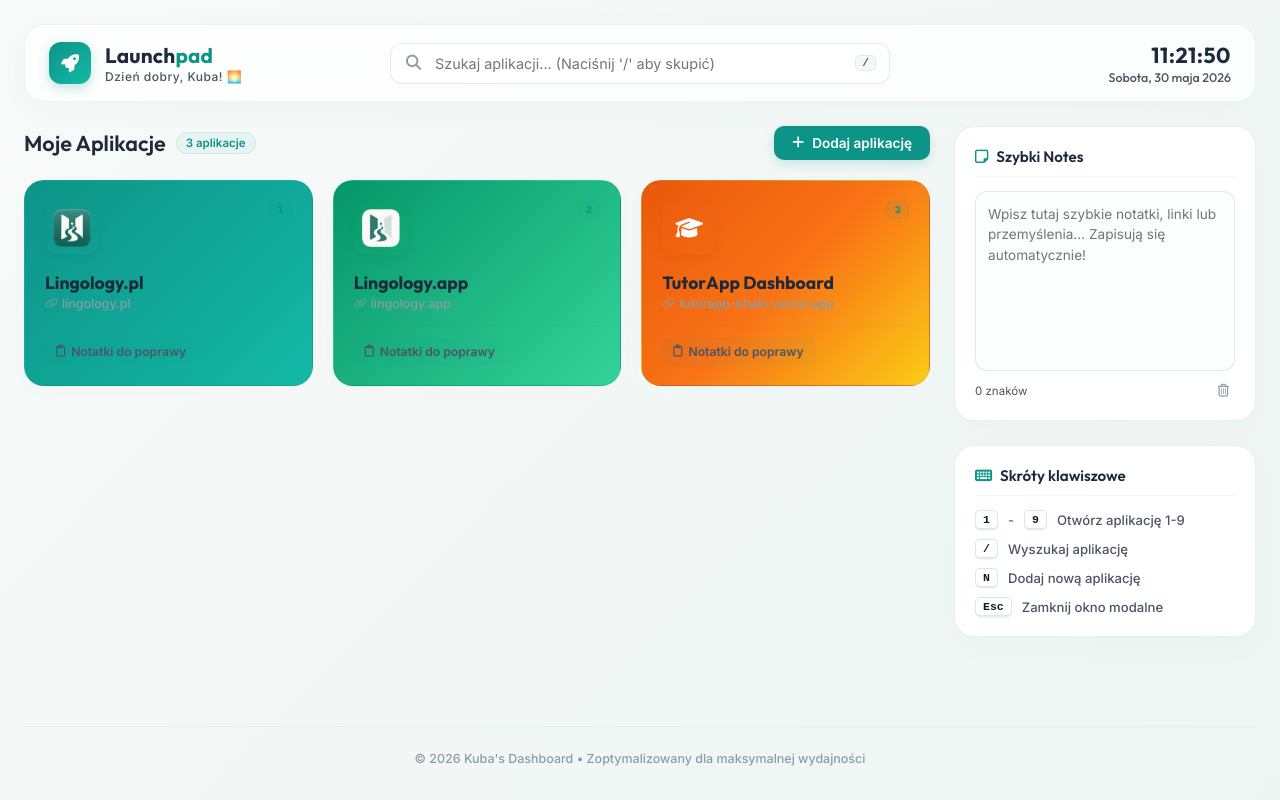
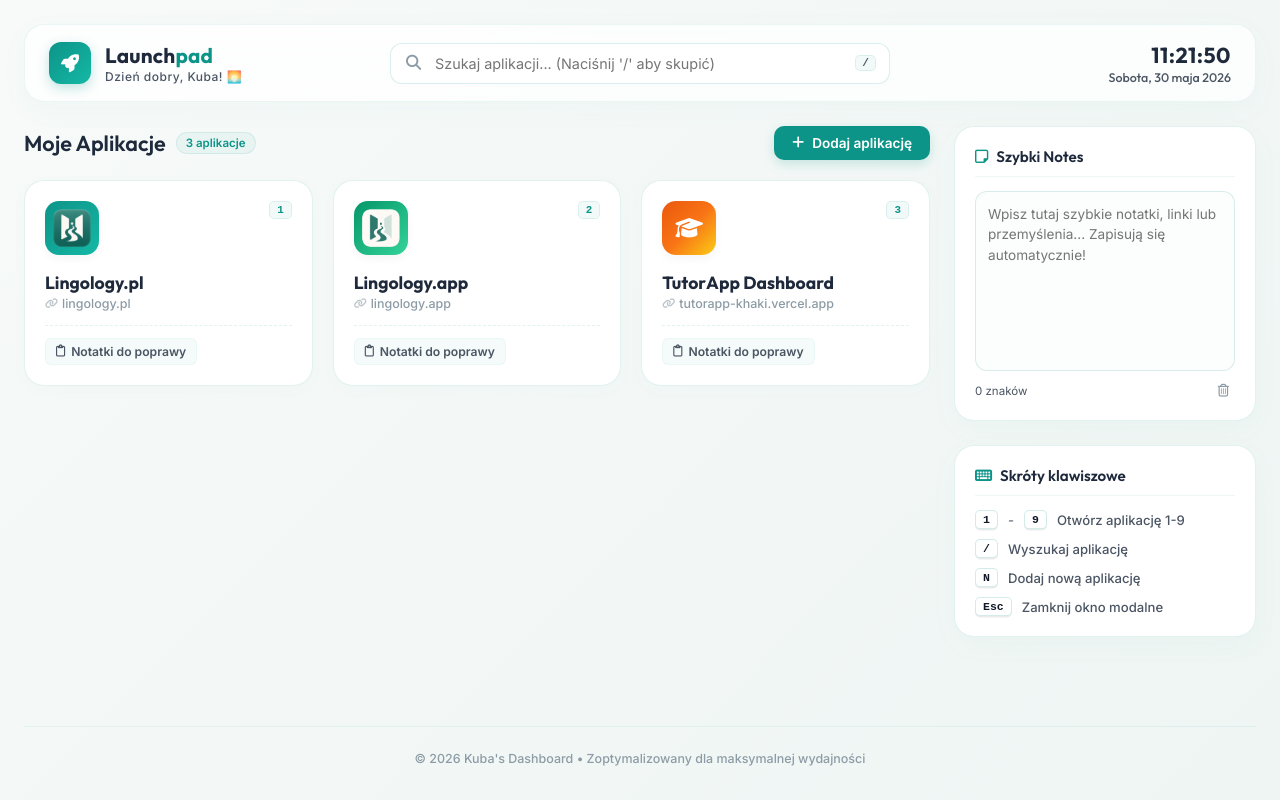
Before and after one commit to talkshiftkontakt-spec/kuba-launchpad, a website: page index.html in a window 1280 px wide. Drawn offline with Linux system fonts and the light colour scheme.

Commit message:
fix: make app cards pure white and apply brand gradients only to icon squares

```diff
--- a/app.js
+++ b/app.js
@@ -127,9 +127,7 @@
         card.target = "_blank";
         card.className = "app-card";
         card.setAttribute("data-id", app.id);
-
-        const gradientClass = app.gradient || "gradient-cyber";
-        card.classList.add(gradientClass);
+        card.setAttribute("data-gradient", app.gradient || "gradient-cyber");
 
         const shortcutBadge = index < 9 ? `<span class="shortcut-number" title="Wciśnij ${index + 1} na klawiaturze, aby otworzyć">${index + 1}</span>` : "";
 
@@ -162,7 +160,7 @@
                 ${deleteButton}
             </div>
             <div class="card-header">
-                <div class="app-icon-container">
+                <div class="app-icon-container icon-${app.gradient || 'gradient-cyber'}">
                     ${iconHtml}
                 </div>
                 ${shortcutBadge}
--- a/style.css
+++ b/style.css
@@ -428,26 +428,47 @@
     transform: scale(1.06) rotate(2deg);
 }
 
-/* Predefiniowane Gradienty Ikon */
-.gradient-lingology {
+/* Definicje poświat (glow) dla kart na bazie atrybutu data-gradient */
+.app-card[data-gradient="gradient-lingology"] {
+    --card-glow-color: rgba(13, 148, 136, 0.22);
+}
+.app-card[data-gradient="gradient-cyber"] {
+    --card-glow-color: rgba(2, 132, 199, 0.22);
+}
+.app-card[data-gradient="gradient-tutor"] {
+    --card-glow-color: rgba(234, 88, 12, 0.22);
+}
+.app-card[data-gradient="gradient-purple"] {
+    --card-glow-color: rgba(124, 58, 237, 0.22);
+}
+.app-card[data-gradient="gradient-emerald"] {
+    --card-glow-color: rgba(5, 150, 105, 0.22);
+}
+
+/* Klasy gradientów nakładane TYLKO na kontener ikony */
+.app-icon-container.icon-gradient-lingology,
+.app-icon-container.icon-lingology {
     background: var(--grad-lingology);
-    --card-glow-color: rgba(13, 148, 136, 0.25);
 }
-.gradient-cyber {
+
+.app-icon-container.icon-gradient-cyber,
+.app-icon-container.icon-cyber {
     background: var(--grad-cyber);
-    --card-glow-color: rgba(2, 132, 199, 0.25);
 }
-.gradient-tutor {
+
+.app-icon-container.icon-gradient-tutor,
+.app-icon-container.icon-tutor {
     background: var(--grad-tutor);
-    --card-glow-color: rgba(234, 88, 12, 0.25);
 }
-.gradient-purple {
+
+.app-icon-container.icon-gradient-purple,
+.app-icon-container.icon-purple {
     background: var(--grad-purple);
-    --card-glow-color: rgba(124, 58, 237, 0.25);
 }
-.gradient-emerald {
+
+.app-icon-container.icon-gradient-emerald,
+.app-icon-container.icon-emerald {
     background: var(--grad-emerald);
-    --card-glow-color: rgba(5, 150, 105, 0.25);
 }
 
 /* Obrazek logo lub FontAwesome */
```
